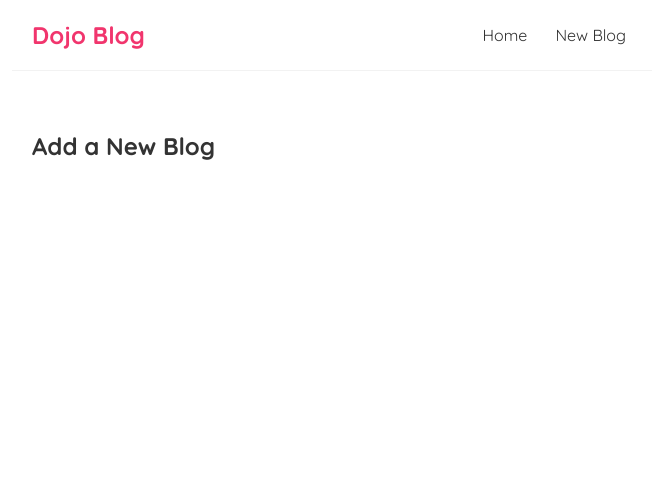
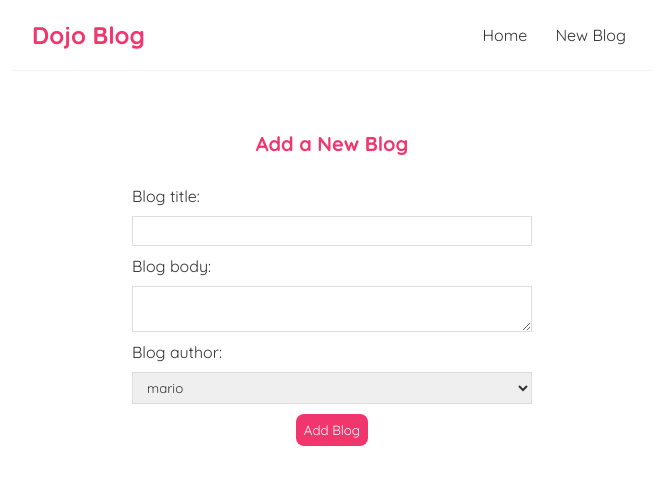
Before and after one commit to stephenbeale/dojo-blog, a React (Create React App) app: page /create in a window 1280 px wide. Shown: the top 484 px of the page, without its empty margins (308-964 px from the left). Built offline with nearby package versions, Linux system fonts and the light colour scheme.

Commit message:
Added form and styling for Create class.

```diff
--- a/src/Create.js
+++ b/src/Create.js
@@ -1,7 +1,19 @@
 const Create = () => {
   return (
-    <div className="App">
+    <div className="create">
       <h2>Add a New Blog</h2>
+      <form>
+        <label>Blog title:</label>
+        <input type="text" required />
+        <label>Blog body:</label>
+        <textarea required></textarea>
+        <label>Blog author:</label>
+        <select>
+          <option value="mario">mario</option>
+          <option value="yoshi">yoshi</option>
+        </select>
+        <button>Add Blog</button>
+      </form>
     </div>
   );
 };
--- a/src/index.css
+++ b/src/index.css
@@ -63,3 +63,36 @@
 .blog-details div {
   margin: 20px 0;
 }
+/* create new blog form */
+.create {
+  max-width: 400px;
+  margin: 0 auto;
+  text-align: center;
+}
+.create label {
+  text-align: left;
+  display: block;
+}
+.create h2 {
+  font-size: 20px;
+  color: #f1356d;
+  margin-bottom: 30px;
+}
+.create input,
+.create textarea,
+.create select {
+  width: 100%;
+  padding: 6px 10px;
+  margin: 10px 0;
+  border: 1px solid #ddd;
+  box-sizing: border-box;
+  display: block;
+}
+.create button {
+  background: #f1356d;
+  color: #fff;
+  border: 0;
+  padding: 8px;
+  border-radius: 8px;
+  cursor: pointer;
+}
```
